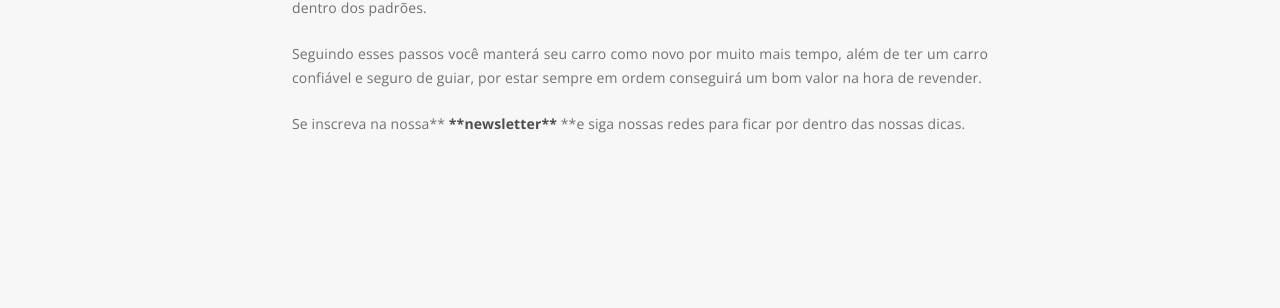
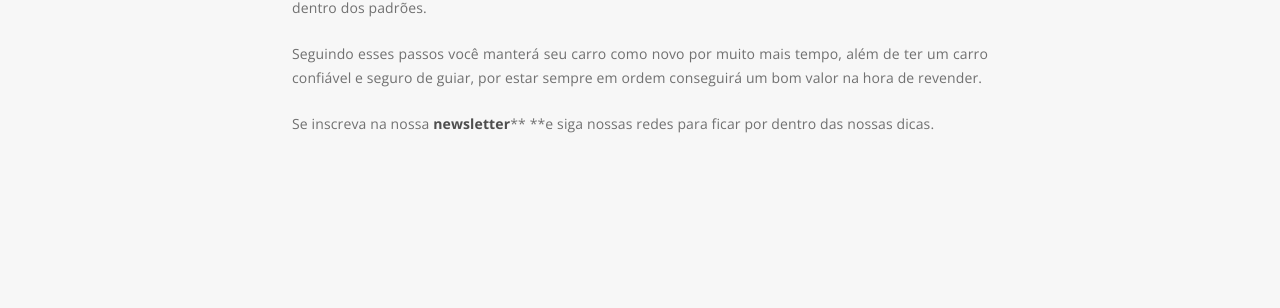
Before and after one commit to art3-propaganda/jal, a Jekyll site: the page built from _posts/2018-07-05-seu-carro-tem-folga-na-direção.md, in a window 1280 px wide and 900 px high, scrolled down 1829 px. Shown: the part 213-521 px from the top of the window. Built offline with Jekyll 4.4.1, drawn with Linux system fonts in a browser that asks for light colours; a script that is not in the unit is left out.

```diff
--- a/_posts/2018-07-05-seu-carro-tem-folga-na-direção.md
+++ b/_posts/2018-07-05-seu-carro-tem-folga-na-direção.md
@@ -19,4 +19,4 @@ Feito o diagnóstico de que existe folga, falta de fluído ou ressecamento das m
 
 Seguindo esses passos você manterá seu carro como novo por muito mais tempo, além de ter um carro confiável e seguro de guiar, por estar sempre em ordem conseguirá um bom valor na hora de revender.
 
-Se inscreva na nossa** **[**newsletter**](https://jalautopecas.com/#subscribe-section1)** **e siga nossas redes para ficar por dentro das nossas dicas.
+Se inscreva na nossa [**newsletter**](https://jalautopecas.com/#subscribe-section1)** **e siga nossas redes para ficar por dentro das nossas dicas.
```
